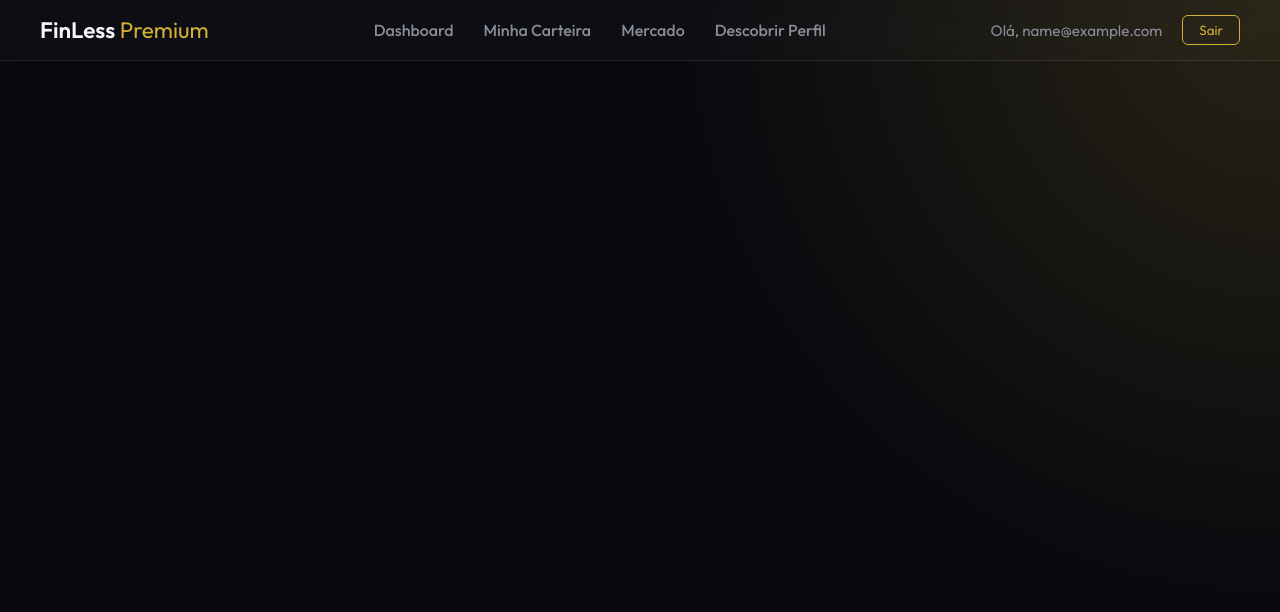
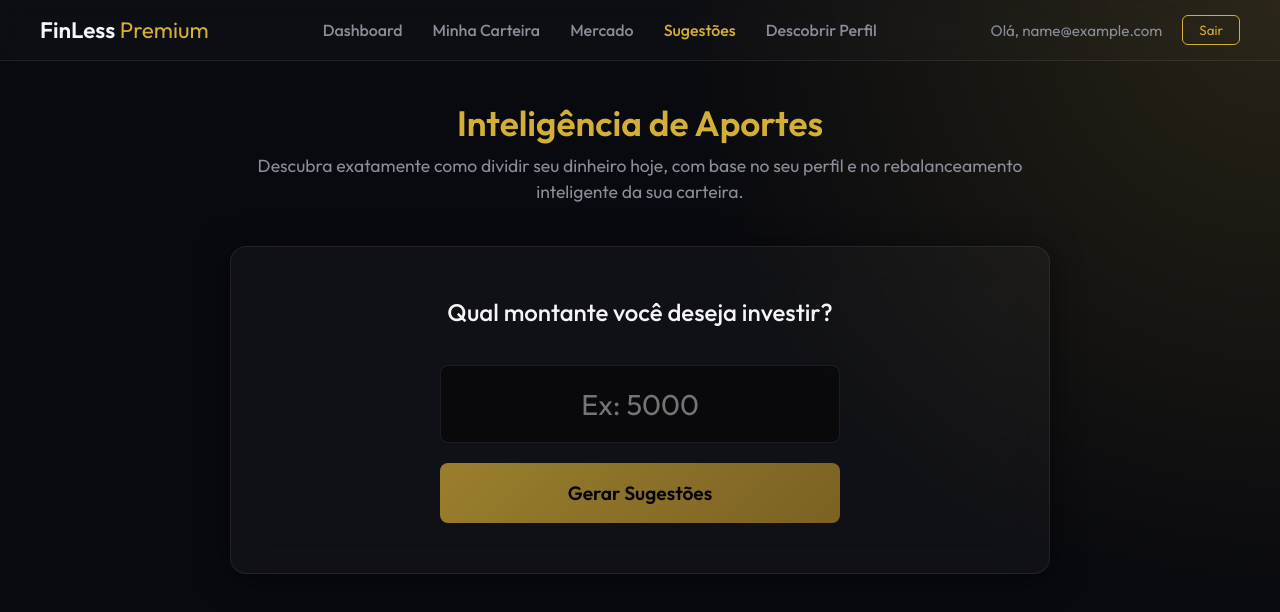
Before and after one commit to prfAguiar/tp-engsoft, a Vue app in the folder frontend/: page /suggestion in a window 1280 px wide. Shown: the top 612 px of the page. Built offline with nearby package versions, Linux system fonts and the light colour scheme; sample sign-in values are in the browser's storage.

Commit message:
feat(suggestion): setup routing and base view for investment suggestions

```diff
--- a/frontend/src/components/Navbar.vue
+++ b/frontend/src/components/Navbar.vue
@@ -6,6 +6,7 @@
       <router-link to="/" class="nav-link">Dashboard</router-link>
       <router-link to="/wallet" class="nav-link">Minha Carteira</router-link>
       <router-link to="/catalog" class="nav-link">Mercado</router-link>
+      <router-link to="/suggestion" class="nav-link">Sugestões</router-link>
       <router-link to="/quiz" class="nav-link">Descobrir Perfil</router-link>
     </div>
 
--- a/frontend/src/router/index.js
+++ b/frontend/src/router/index.js
@@ -10,6 +10,12 @@ const router = createRouter({
       path: '/',
       name: 'dashboard',
       component: DashboardView,
+      meta: { requiresAuth: true }
+    },
+    {
+      path: '/suggestion',
+      name: 'suggestion',
+      component: () => import('../views/SuggestionView.vue'),
       meta: { requiresAuth: true }
     },
     {
--- /dev/null
+++ b/frontend/src/views/SuggestionView.vue
@@ -0,0 +1,55 @@
+<template>
+  <div class="suggestion-layout">
+    <main class="suggestion-content">
+      <div class="header-section">
+        <h2 class="title">Inteligência de Aportes</h2>
+        <p class="subtitle">Descubra exatamente como dividir seu dinheiro hoje, com base no seu perfil e no rebalanceamento inteligente da sua carteira.</p>
+      </div>
+
+      <div class="glass-card input-card">
+        <h3 class="input-title">Qual montante você deseja investir?</h3>
+        <div class="input-wrapper">
+          <input
+            type="number"
+            v-model="investmentAmount"
+            placeholder="Ex: 5000"
+            class="premium-input big-input"
+            min="1"
+          />
+          <button @click="generateSuggestions" class="premium-btn big-btn" :disabled="!investmentAmount || investmentAmount <= 0">Gerar Sugestões</button>
+        </div>
+      </div>
+
+      <div class="glass-card result-placeholder" v-if="loading">
+        <h3 class="loading-text">Analisando o mercado e sua carteira atual...</h3>
+      </div>
+    </main>
+  </div>
+</template>
+
+<script setup>
+import { ref } from 'vue';
+
+const investmentAmount = ref(null);
+const loading = ref(false);
+
+const generateSuggestions = () => {
+  loading.value = true;
+  setTimeout(() => { loading.value = false; }, 2000);
+};
+</script>
+
+<style scoped>
+.suggestion-layout { display: flex; flex-direction: column; }
+.suggestion-content { flex: 1; padding: 40px; max-width: 900px; margin: 0 auto; width: 100%; }
+.header-section { margin-bottom: 40px; text-align: center; }
+.title { font-size: 2.2rem; font-weight: 600; margin-bottom: 8px; color: var(--gold-accent); }
+.subtitle { color: var(--text-muted); font-size: 1.1rem; line-height: 1.5; }
+.input-card { padding: 50px !important; text-align: center; margin-bottom: 30px; }
+.input-title { font-size: 1.5rem; color: var(--text-main); margin-bottom: 30px; font-weight: 500; }
+.input-wrapper { display: flex; flex-direction: column; gap: 20px; max-width: 400px; margin: 0 auto; }
+.big-input { font-size: 1.8rem; text-align: center; padding: 20px; background: rgba(0,0,0,0.4); }
+.big-btn { font-size: 1.2rem; padding: 18px; }
+.result-placeholder { padding: 60px !important; text-align: center; }
+.loading-text { color: var(--gold-accent); font-weight: 500; font-size: 1.2rem; }
+</style>
```
